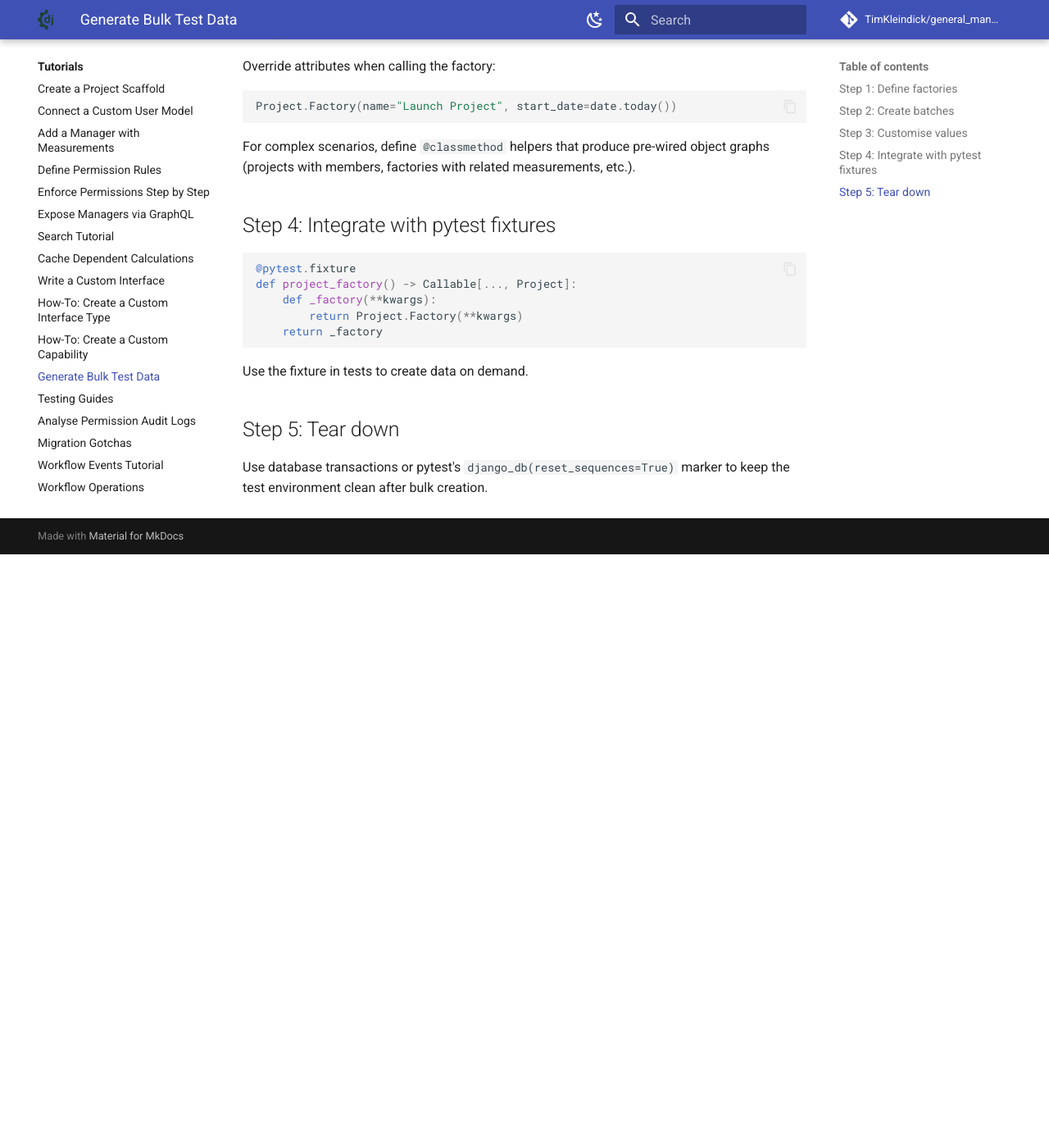
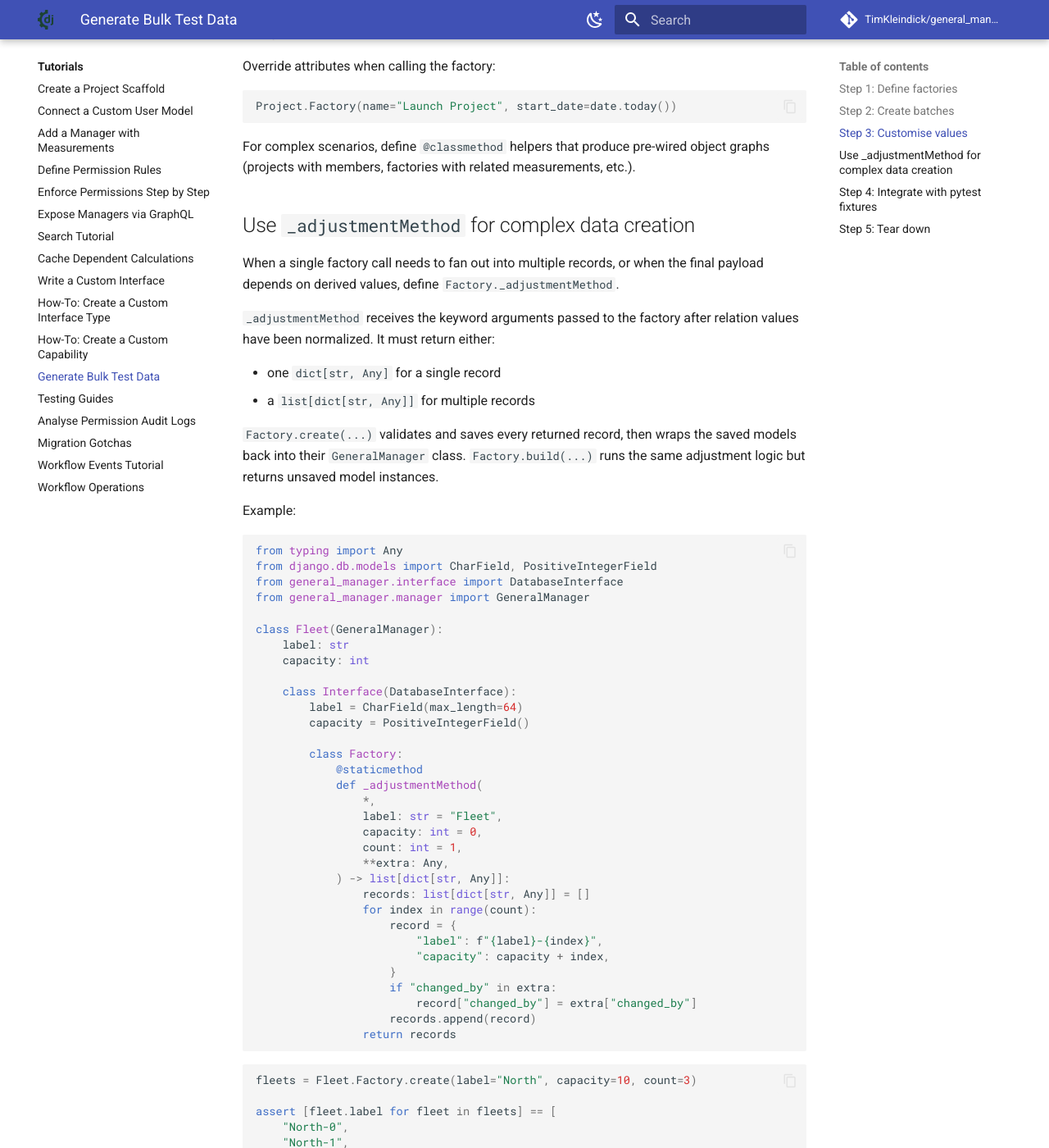
Before and after one commit to TimKleindick/general_manager, an MkDocs documentation site: the page built from docs/howto/factory_bulk_generate.md, in a window 1280 px wide and 1400 px high, scrolled down 1294 px. Shown: the whole window at 82% size. Built offline with MkDocs 1.6.1 and Material for MkDocs 9.7.7, drawn with Linux system fonts in a browser that asks for light colours; comment, search, counter and statistics services are not loaded; before the commit the page ends 1970 px from its top, so only the background shows below that; some of the changed text lies outside the part shown.

Commit message:
docs: document _adjustmentMethod for complex factory data

````diff
--- a/docs/howto/factory_bulk_generate.md
+++ b/docs/howto/factory_bulk_generate.md
@@ -61,6 +61,67 @@ Project.Factory(name="Launch Project", start_date=date.today())
 
 For complex scenarios, define `@classmethod` helpers that produce pre-wired object graphs (projects with members, factories with related measurements, etc.).
 
+## Use `_adjustmentMethod` for complex data creation
+
+When a single factory call needs to fan out into multiple records, or when the final payload depends on derived values, define `Factory._adjustmentMethod`.
+
+`_adjustmentMethod` receives the keyword arguments passed to the factory after relation values have been normalized. It must return either:
+
+- one `dict[str, Any]` for a single record
+- a `list[dict[str, Any]]` for multiple records
+
+`Factory.create(...)` validates and saves every returned record, then wraps the saved models back into their `GeneralManager` class. `Factory.build(...)` runs the same adjustment logic but returns unsaved model instances.
+
+Example:
+
+```python
+from typing import Any
+from django.db.models import CharField, PositiveIntegerField
+from general_manager.interface import DatabaseInterface
+from general_manager.manager import GeneralManager
+
+class Fleet(GeneralManager):
+    label: str
+    capacity: int
+
+    class Interface(DatabaseInterface):
+        label = CharField(max_length=64)
+        capacity = PositiveIntegerField()
+
+        class Factory:
+            @staticmethod
+            def _adjustmentMethod(
+                *,
+                label: str = "Fleet",
+                capacity: int = 0,
+                count: int = 1,
+                **extra: Any,
+            ) -> list[dict[str, Any]]:
+                records: list[dict[str, Any]] = []
+                for index in range(count):
+                    record = {
+                        "label": f"{label}-{index}",
+                        "capacity": capacity + index,
+                    }
+                    if "changed_by" in extra:
+                        record["changed_by"] = extra["changed_by"]
+                    records.append(record)
+                return records
+```
+
+```python
+fleets = Fleet.Factory.create(label="North", capacity=10, count=3)
+
+assert [fleet.label for fleet in fleets] == [
+    "North-0",
+    "North-1",
+    "North-2",
+]
+assert [fleet.capacity for fleet in fleets] == [10, 11, 12]
+```
+
+Use this hook when the number of records is dynamic, when values need to be generated from a shared seed, or when the created objects must stay internally consistent. Keep `_adjustmentMethod` focused on shaping record dictionaries; validation still happens later through the normal model `full_clean()` and save flow.
+
 ## Step 4: Integrate with pytest fixtures
 
 ```python
````
Also changed, not shown: docs/concepts/factories/validation_clean.md (+1 -1 lines).
